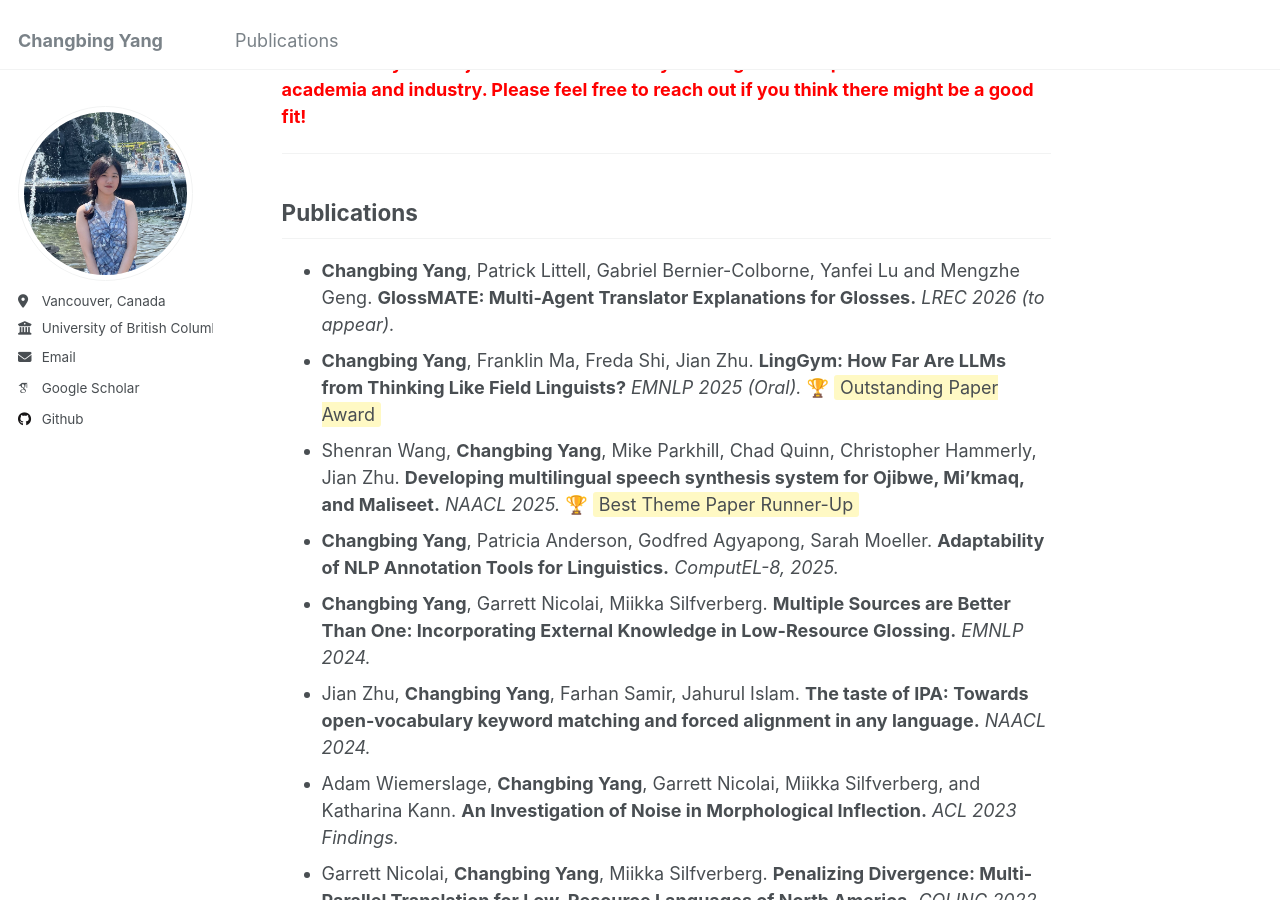
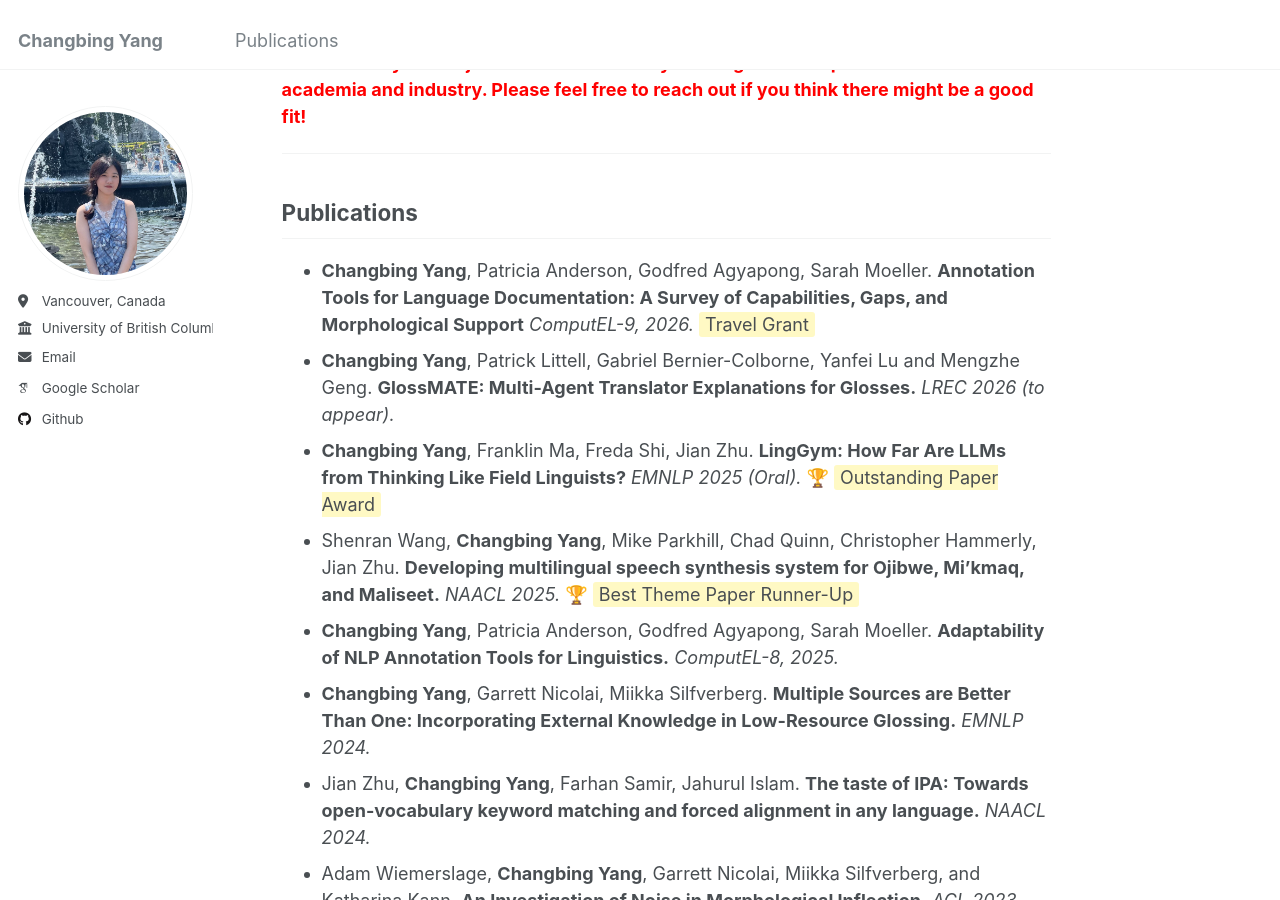
Before and after one commit to changbingY/changbingY.github.io, a Jekyll site: the page built from _pages/about.md, in a window 1280 px wide and 900 px high, scrolled down 615 px. Built offline with Jekyll 4.4.1, drawn with Linux system fonts in a browser that asks for light colours; some web fonts are replaced.

Commit message:
Update about.md

```diff
--- a/_pages/about.md
+++ b/_pages/about.md
@@ -20,6 +20,7 @@ My research is at the intersection of linguistics and AI. My work mainly focuses
 
 ## Publications
 
+- **Changbing Yang**, Patricia Anderson, Godfred Agyapong, Sarah Moeller. **Annotation Tools for Language Documentation: A Survey of Capabilities, Gaps, and Morphological Support** *ComputEL-9, 2026.* <span style="background-color: #fff9c4; padding: 2px 6px; border-radius: 3px;">Travel Grant</span>
 - **Changbing Yang**, Patrick Littell, Gabriel Bernier-Colborne, Yanfei Lu and Mengzhe Geng. **GlossMATE: Multi-Agent Translator Explanations for Glosses.** *LREC 2026 (to appear).*
 - **Changbing Yang**, Franklin Ma, Freda Shi, Jian Zhu. **LingGym: How Far Are LLMs from Thinking Like Field Linguists?** *EMNLP 2025 (Oral).* 🏆 <span style="background-color: #fff9c4; padding: 2px 6px; border-radius: 3px;">Outstanding Paper Award</span>
 - Shenran Wang, **Changbing Yang**, Mike Parkhill, Chad Quinn, Christopher Hammerly, Jian Zhu. **Developing multilingual speech synthesis system for Ojibwe, Mi'kmaq, and Maliseet.** *NAACL 2025.* 🏆 <span style="background-color: #fff9c4; padding: 2px 6px; border-radius: 3px;">Best Theme Paper Runner-Up</span>
```
